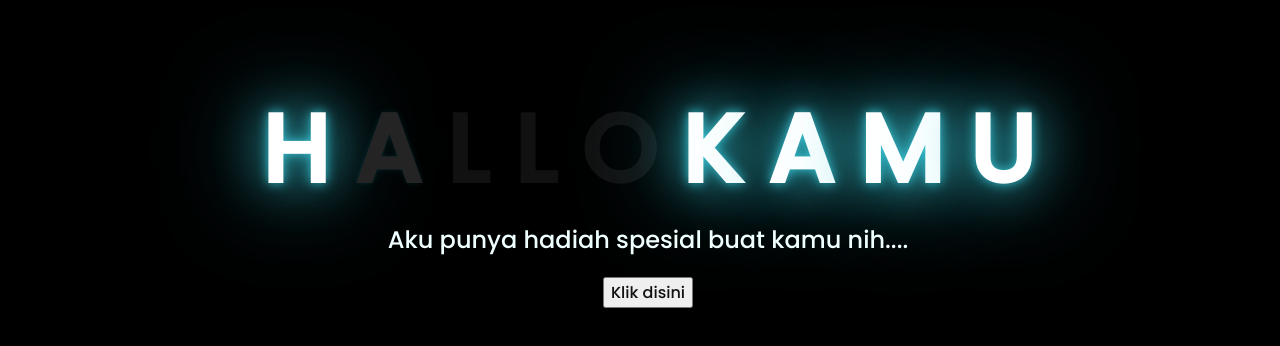
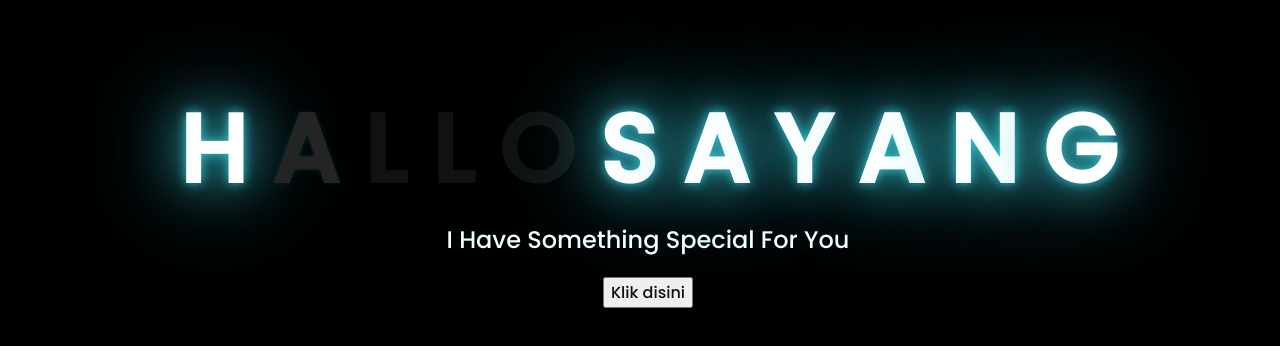
Before and after one commit to alipamp/untukcintakuu, a plain HTML site: page index.html in a window 1280 px wide. Shown: the part 216-562 px from the top of the page. Drawn offline with Linux system fonts and the light colour scheme.

Commit message:
Update index.html

```diff
--- a/index.html
+++ b/index.html
@@ -16,13 +16,15 @@
         <span>L</span>
         <span>L</span>
         <span>O</span>
-        <span>K</span>
+        <span>S</span>
         <span>A</span>
-        <span>M</span>
-        <span>U</span>
+        <span>Y</span>
+        <span>A</span>
+        <span>N</span>
+        <span>G</span>
     </div>
     <div class="description">
-        <span>Aku punya hadiah spesial buat kamu nih....</span>
+        <span>I Have Something Special For You</span>
     </div>
     <div class="button">
         <button>
```
